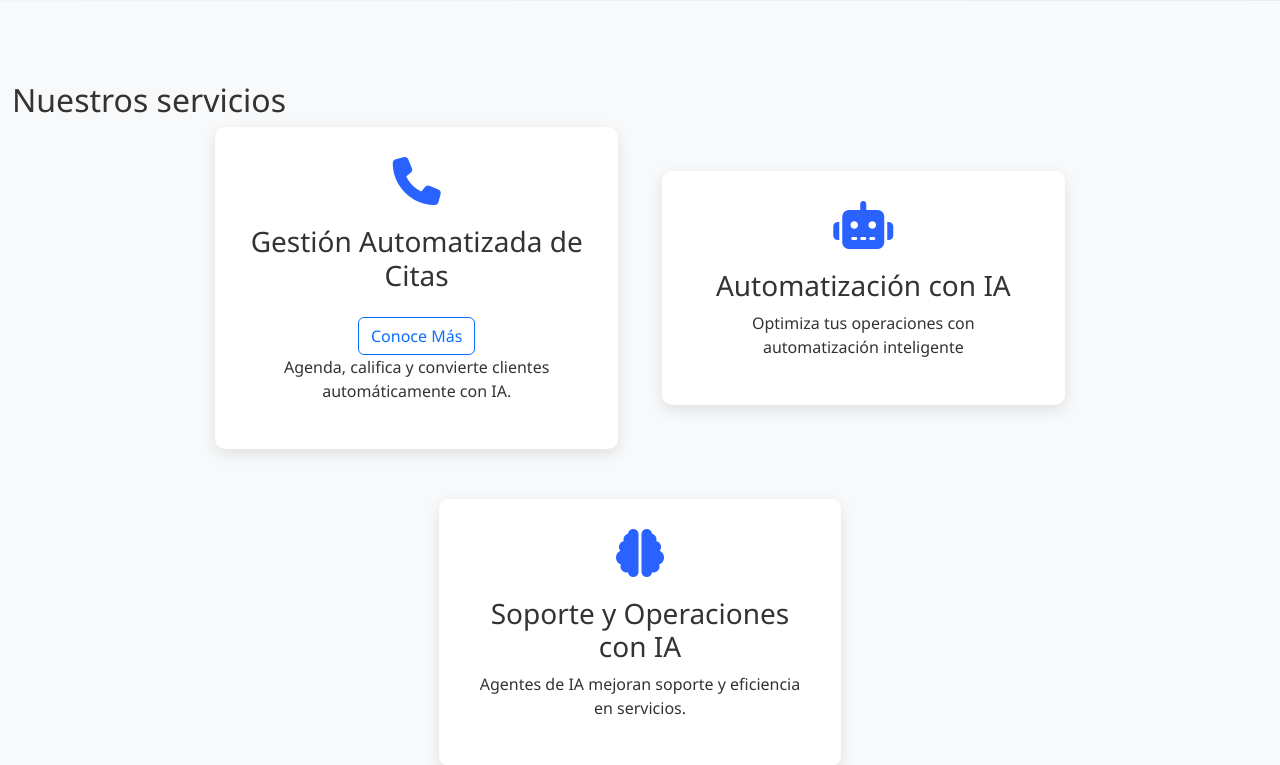
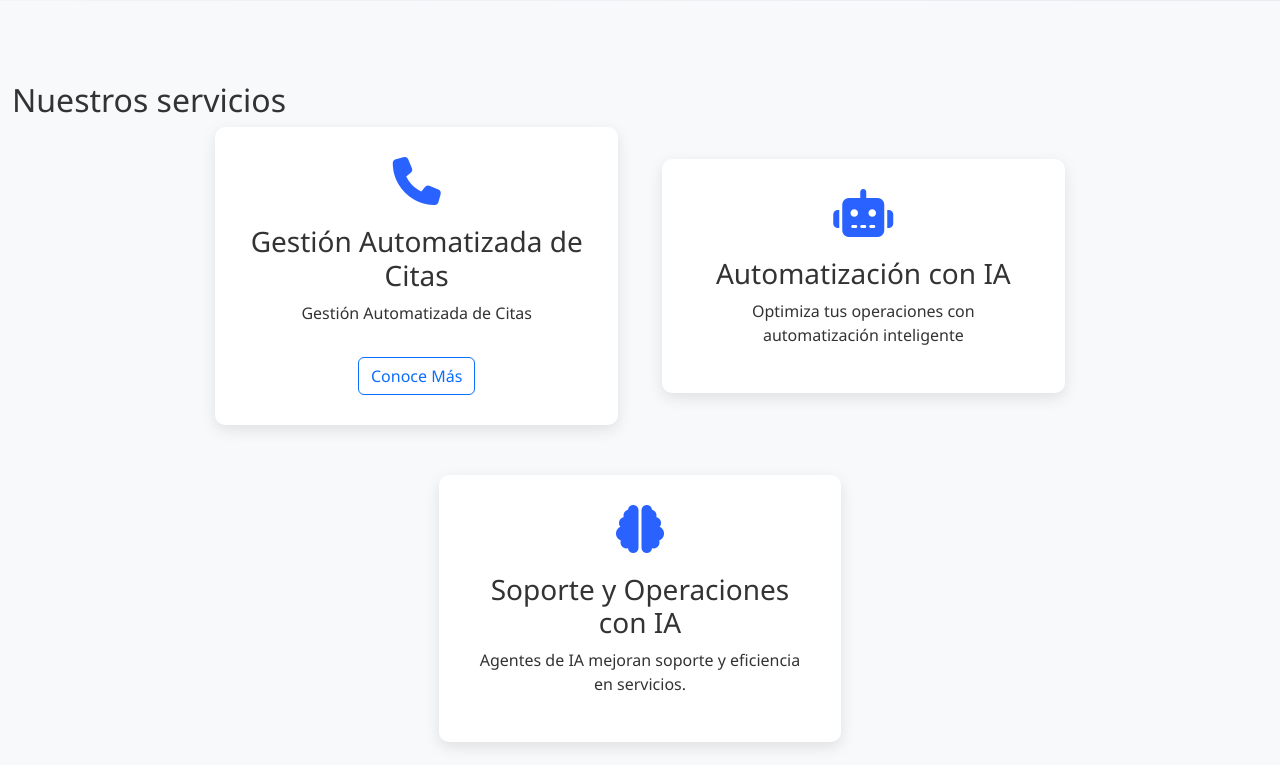
Before and after one commit to martinlengua/strategiaIA-web, a Flask app: page / in a window 1280 px wide. Shown: the part 799-1564 px from the top of the page. Run offline with Flask 3, Linux system fonts and the light colour scheme; some libraries are stand-ins or nearby versions.

Commit message:
adding new page #2

```diff
--- a/app.py
+++ b/app.py
@@ -131,6 +131,10 @@ def submit_contact():
         app.logger.error(f"Error al enviar el formulario de contacto: {str(e)}")
         return jsonify({"status": "error", "message": str(e)})
 
+@app.route('/servicios/citas')
+def citas():
+    return render_template('citas.html')
+
 if __name__ == '__main__':
     with app.app_context():
         init_sample_blog_posts()
--- a/templates/index.html
+++ b/templates/index.html
@@ -52,8 +52,8 @@
                 <div class="service-card">
                     <i class="fa-solid fa-phone"></i>
                     <h3>Gestión Automatizada de Citas</h3>
+                    <p>Gestión Automatizada de Citas</p>
                     <a href="{{ url_for('citas') }}" class="btn btn-outline-primary mt-3">Conoce Más</a>
-                    <p>Agenda, califica y convierte clientes automáticamente con IA.                    </p>
                 </div>
             </div>
             <div class="col-md-4">
```
